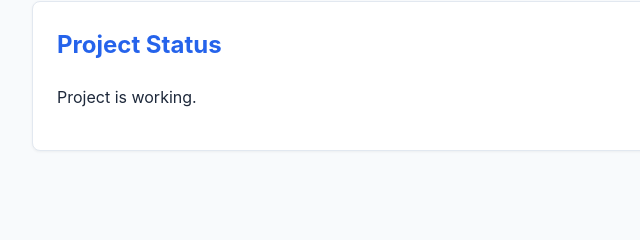
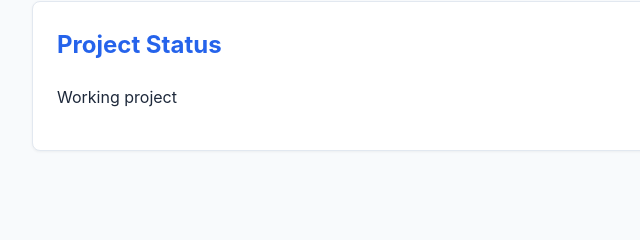
Before and after one commit to arwindominic17-hub/uskulpt-project, a plain HTML site: page frontend/index.html in a window 1280 px wide. Shown: the part 211-451 px from the top of the page, 0-640 px from the left. Drawn offline with Linux system fonts and the light colour scheme.

Commit message:
Update text to Working project

```diff
--- a/frontend/index.html
+++ b/frontend/index.html
@@ -17,7 +17,7 @@
     <main>
         <section>
             <h2>Project Status</h2>
-            <p>Project is working.</p>
+            <p>Working project</p>
         </section>
     </main>
 
```
